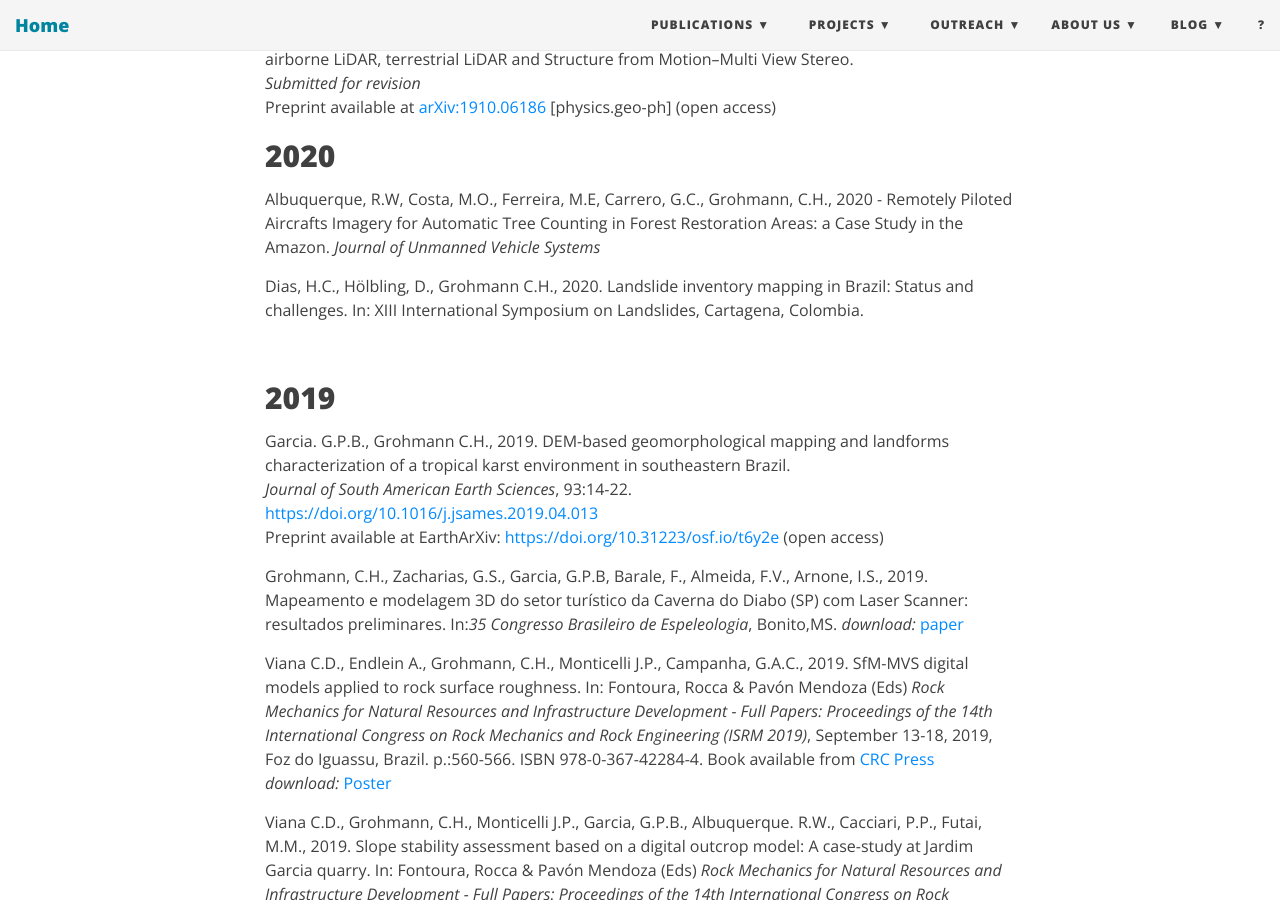
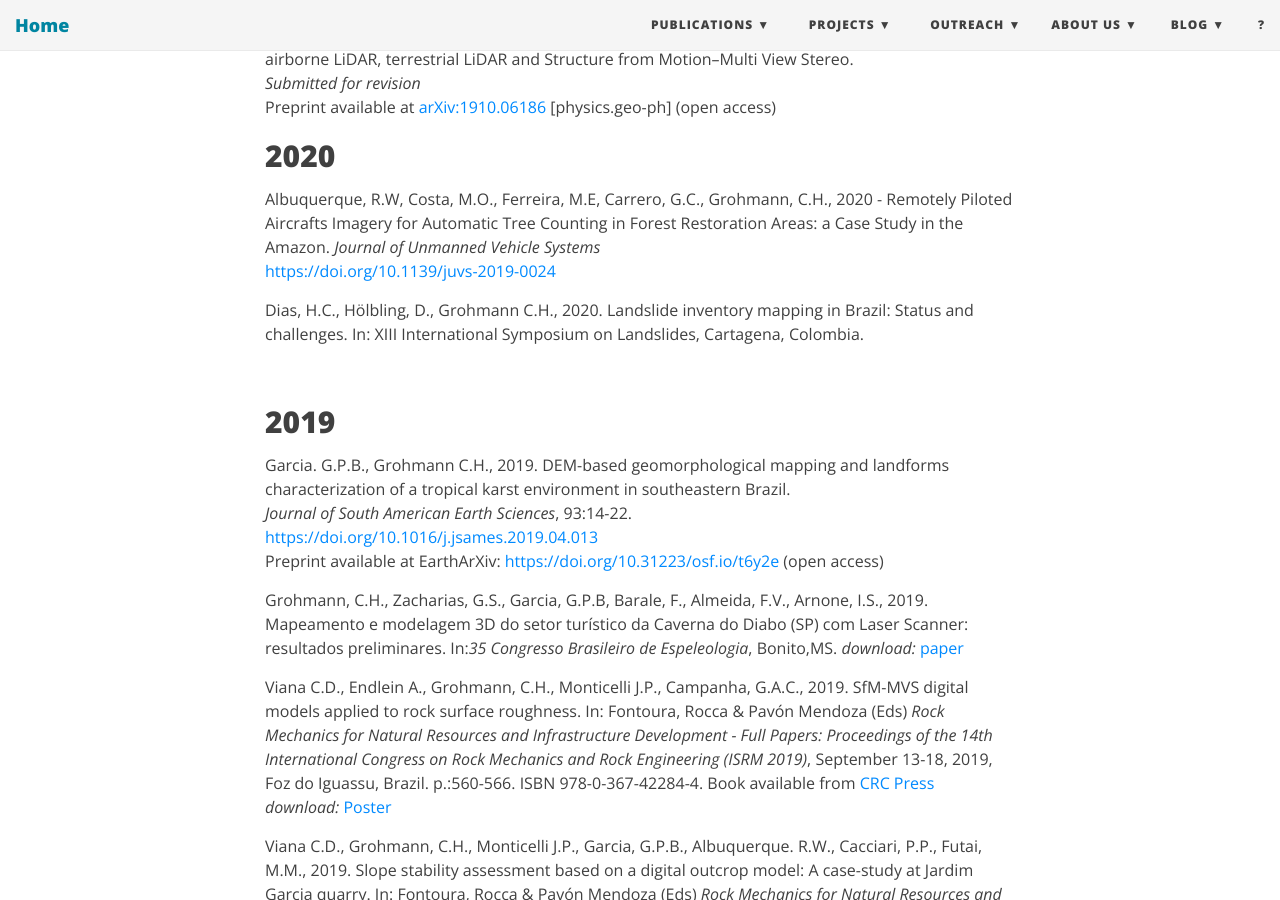
Before and after one commit to SPAMLab/SPAMLab.github.io, a Jekyll site: the page built from publications.md, in a window 1280 px wide and 900 px high, scrolled down 545 px. Built offline with Jekyll 4.4.1, drawn with Linux system fonts in a browser that asks for light colours; nearby versions of some CDN libraries; some of the changed lines change nothing that is shown.

Commit message:
Update publications.md

```diff
--- a/publications.md
+++ b/publications.md
@@ -26,6 +26,7 @@ Preprint available at [arXiv:1910.06186](https://arxiv.org/abs/1910.06186) [phys
 ## 2020
 
 <a name="treecount_rafael"></a>Albuquerque, R.W, Costa, M.O., Ferreira, M.E, Carrero, G.C., Grohmann, C.H., 2020 - Remotely Piloted Aircrafts Imagery for Automatic Tree Counting in Forest Restoration Areas: a Case Study in the Amazon. _Journal of Unmanned Vehicle Systems_
+[https://doi.org/10.1139/juvs-2019-0024](https://doi.org/10.1139/juvs-2019-0024)
 
 <a name="isl_helen"></a>Dias, H.C., H&ouml;lbling, D., Grohmann C.H., 2020. Landslide inventory mapping in Brazil: Status and challenges. In: XIII International Symposium on Landslides, Cartagena, Colombia.
 
```
